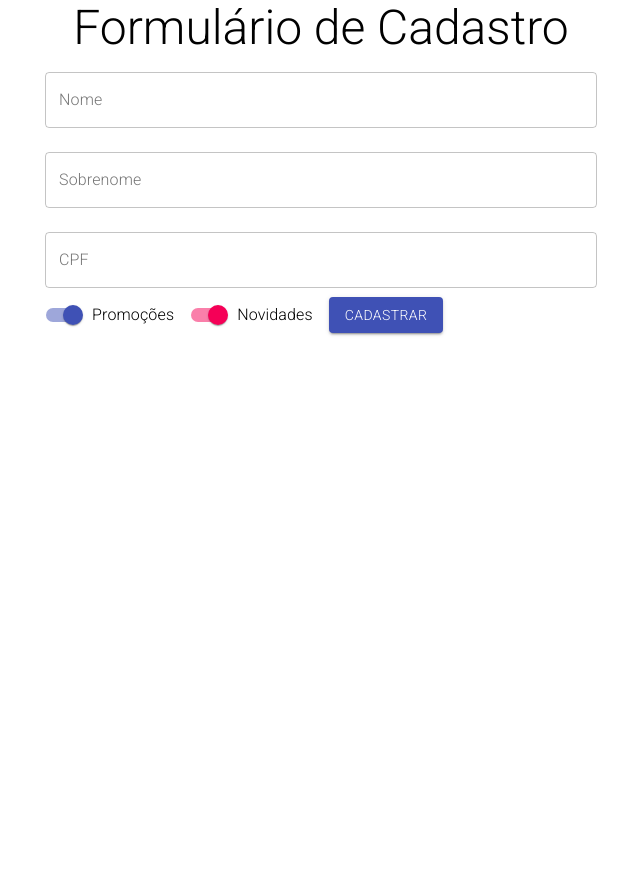
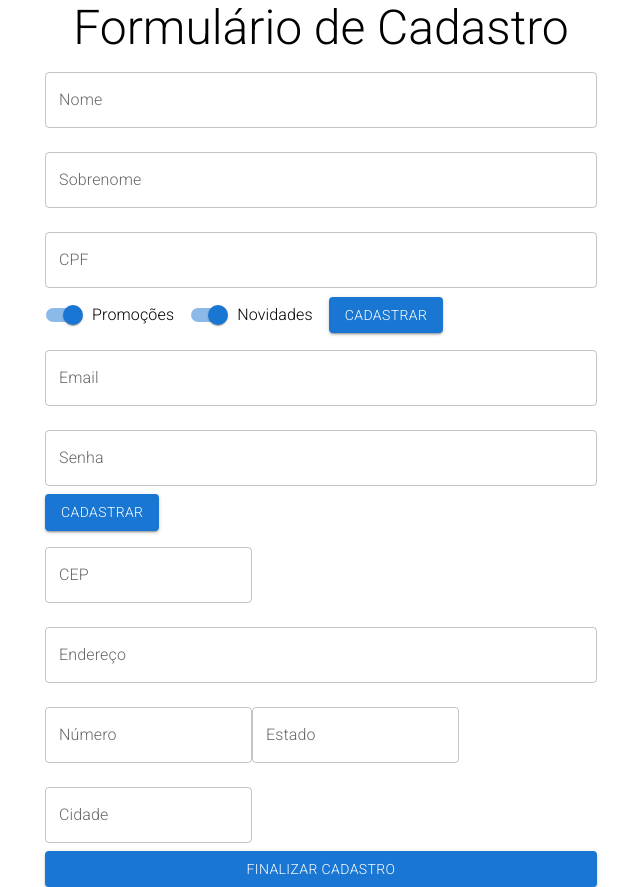
Before and after one commit to GhaSilva/formulario-cadastro-react, a React (Create React App) app: page / in a window 1280 px wide. Shown: the whole page, without its empty margins (319-959 px from the left). Before the commit the page ends 800 px from the top, so only its background shows below. Built offline with nearby package versions, Linux system fonts and the light colour scheme.

Commit message:
Criando formulários

```diff
--- /dev/null
+++ b/src/components/FormularioCadastro/DadosEntrega.jsx
@@ -0,0 +1,40 @@
+import React from "react";
+import { TextField, Button } from "@material-ui/core";
+
+function DadosEntrega() {
+  return (
+    <form>
+      <TextField margin="normal" id="cep" label="CEP" type="number"></TextField>
+      <TextField
+        margin="normal"
+        fullWidth
+        id="endereco"
+        label="Endereço"
+        type="text"
+      ></TextField>
+      <TextField
+        margin="normal"
+        id="numero"
+        label="Número"
+        type="number"
+      ></TextField>
+      <TextField
+        margin="normal"
+        id="estado"
+        label="Estado"
+        type="text"
+      ></TextField>
+      <TextField
+        margin="normal"
+        id="cidade"
+        label="Cidade"
+        type="text"
+      ></TextField>
+      <Button fullWidth variant="contained" color="primary" type="submit">
+        Finalizar Cadastro
+      </Button>
+    </form>
+  );
+}
+
+export default DadosEntrega;
--- /dev/null
+++ b/src/components/FormularioCadastro/DadosPessoais.jsx
@@ -0,0 +1,93 @@
+import React, { useState } from "react";
+import { Button, TextField, FormControlLabel, Switch } from "@material-ui/core";
+
+function DadosPessoais({aoEnviar, validarCPF}) {
+  const [nome, setNome] = useState("");
+  const [sobrenome, setSobrenome] = useState("");
+  const [cpf, setCpf] = useState("");
+  const [promocoes, setPromocoes] = useState(true);
+  const [novidades, setNovidades] = useState(true);
+  const [erros, setErros] = useState({cpf:{valido:true, texto:""}})
+  return (
+    <form
+      onSubmit={(event) => {
+        event.preventDefault();
+        aoEnviar({nome, sobrenome, cpf, novidades, promocoes})
+      }}
+    >
+      <TextField
+        value={nome}
+        onChange={(event) => {
+          setNome(event.target.value);
+        }}
+        id="nome"
+        label="Nome"
+        variant="outlined"
+        fullWidth
+        margin="normal"
+        type="text"
+      />
+      <TextField
+        value={sobrenome}
+        onChange={(event) => {
+          setSobrenome(event.target.value);
+        }}
+        id="sobrenome"
+        label="Sobrenome"
+        variant="outlined"
+        fullWidth
+        margin="normal"
+        type="text"
+      />
+      <TextField
+        value={cpf}
+        onChange={(event) => {
+          let tmpCpf = event.target.value;
+          if (cpf.length >= 11) {
+            tmpCpf = tmpCpf.substr(0, 11);
+          }
+          setCpf(tmpCpf);
+        }}
+        onBlur={(event) => {
+          const isValido = validarCPF(cpf)
+          setErros({cpf: isValido})
+        }}
+        error={!erros.cpf.valido}
+        helperText={erros.cpf.texto}
+        type="number"
+        id="CPF"
+        label="CPF"
+        variant="outlined"
+        fullWidth
+        margin="normal"
+      />
+
+      <FormControlLabel
+        control={
+          <Switch
+            checked={promocoes}
+            onChange={(event) => {
+              setPromocoes(event.target.checked);
+            }}
+
+            color="primary"
+          />
+        }
+        label="Promoções"
+      />
+      <FormControlLabel
+        onChange={(event) => {
+          setNovidades(event.target.checked);
+        }}
+        control={<Switch checked={novidades}  />}
+        label="Novidades"
+      />
+
+      <Button variant="contained" color="primary" type="submit">
+        Cadastrar
+      </Button>
+    </form>
+  );
+}
+
+export default DadosPessoais;
--- /dev/null
+++ b/src/components/FormularioCadastro/DadosUsuario.jsx
@@ -0,0 +1,28 @@
+import { Button, TextField } from "@material-ui/core";
+import React from "react";
+
+function DadosUsuario() {
+  return (
+    <form>
+      <TextField
+        margin="normal"
+        fullWidth
+        id="email"
+        label="Email"
+        type="email"
+      ></TextField>
+      <TextField
+        margin="normal"
+        fullWidth
+        id="senha"
+        label="Senha"
+        type="password"
+      ></TextField>
+      <Button variant="contained" color="primary" type="submit">
+        Cadastrar
+      </Button>
+    </form>
+  );
+}
+
+export default DadosUsuario;
--- a/src/components/FormularioCadastro/FormularioCadastro.jsx
+++ b/src/components/FormularioCadastro/FormularioCadastro.jsx
@@ -1,89 +1,16 @@
-import React, { useState } from "react";
-import { Button, TextField, FormControlLabel, Switch } from "@material-ui/core";
+import React from "react";
+import DadosEntrega from "./DadosEntrega";
+import DadosPessoais from "./DadosPessoais";
+import DadosUsuario from "./DadosUsuario";
 
 function FormularioCadastro({aoEnviar, validarCPF}) {
-  const [nome, setNome] = useState("");
-  const [sobrenome, setSobrenome] = useState("");
-  const [cpf, setCpf] = useState("");
-  const [promocoes, setPromocoes] = useState(true);
-  const [novidades, setNovidades] = useState(true);
-  const [erros, setErros] = useState({cpf:{valido:true, texto:""}})
+
   return (
-    <form
-      onSubmit={(event) => {
-        event.preventDefault();
-        aoEnviar({nome, sobrenome, cpf, novidades, promocoes})
-      }}
-    >
-      <TextField
-        value={nome}
-        onChange={(event) => {
-          setNome(event.target.value);
-        }}
-        id="nome"
-        label="Nome"
-        variant="outlined"
-        fullWidth
-        margin="normal"
-      />
-      <TextField
-        value={sobrenome}
-        onChange={(event) => {
-          setSobrenome(event.target.value);
-        }}
-        id="sobrenome"
-        label="Sobrenome"
-        variant="outlined"
-        fullWidth
-        margin="normal"
-      />
-      <TextField
-        value={cpf}
-        onChange={(event) => {
-          let tmpCpf = event.target.value;
-          if (cpf.length >= 11) {
-            tmpCpf = tmpCpf.substr(0, 11);
-          }
-          setCpf(tmpCpf);
-        }}
-        onBlur={(event) => {
-          const isValido = validarCPF(cpf)
-          setErros({cpf: isValido})
-        }}
-        error={!erros.cpf.valido}
-        helperText={erros.cpf.texto}
-        id="CPF"
-        label="CPF"
-        variant="outlined"
-        fullWidth
-        margin="normal"
-      />
-
-      <FormControlLabel
-        control={
-          <Switch
-            checked={promocoes}
-            onChange={(event) => {
-              setPromocoes(event.target.checked);
-            }}
-
-            color="primary"
-          />
-        }
-        label="Promoções"
-      />
-      <FormControlLabel
-        onChange={(event) => {
-          setNovidades(event.target.checked);
-        }}
-        control={<Switch checked={novidades}  />}
-        label="Novidades"
-      />
-
-      <Button variant="contained" color="primary" type="submit">
-        Cadastrar
-      </Button>
-    </form>
+    <>
+    <DadosPessoais aoEnviar={aoEnviar} validarCPF={validarCPF}/>
+    <DadosUsuario/>
+    <DadosEntrega/>
+    </>
   );
 }
 
```
